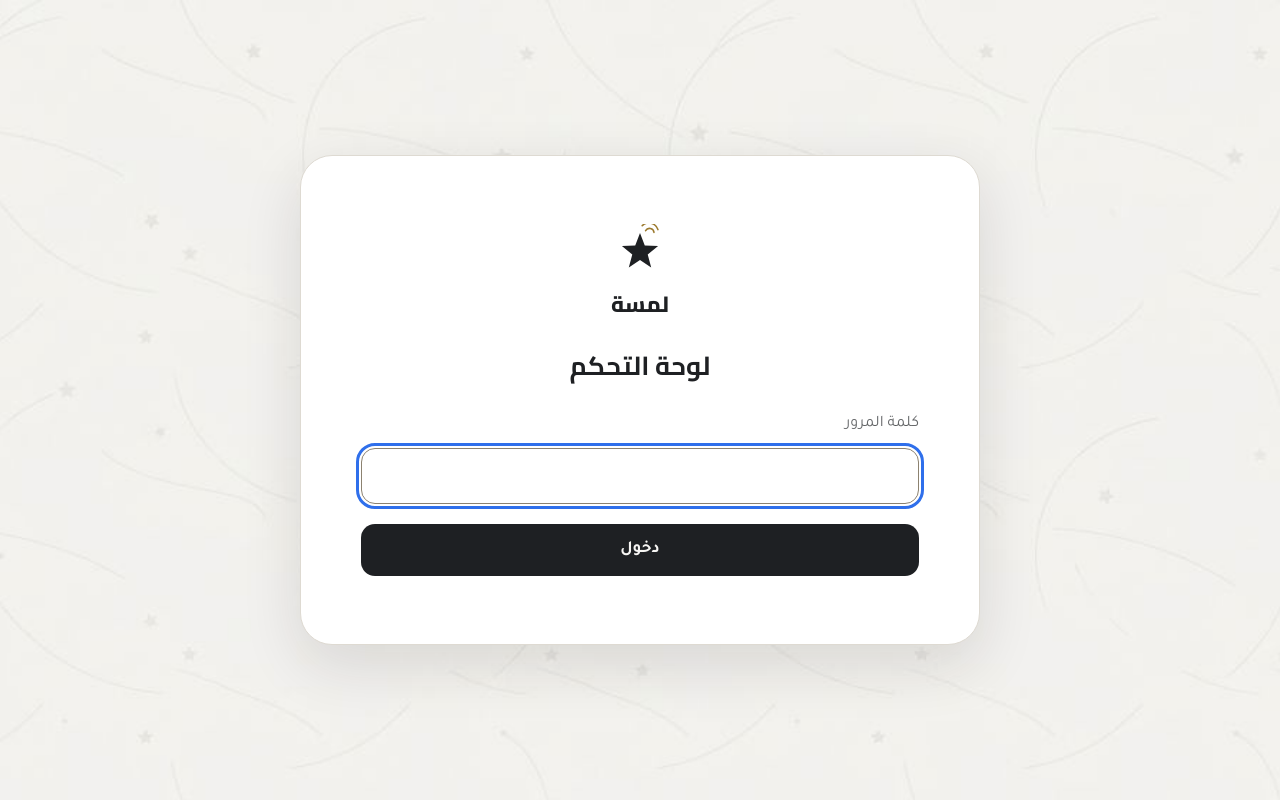
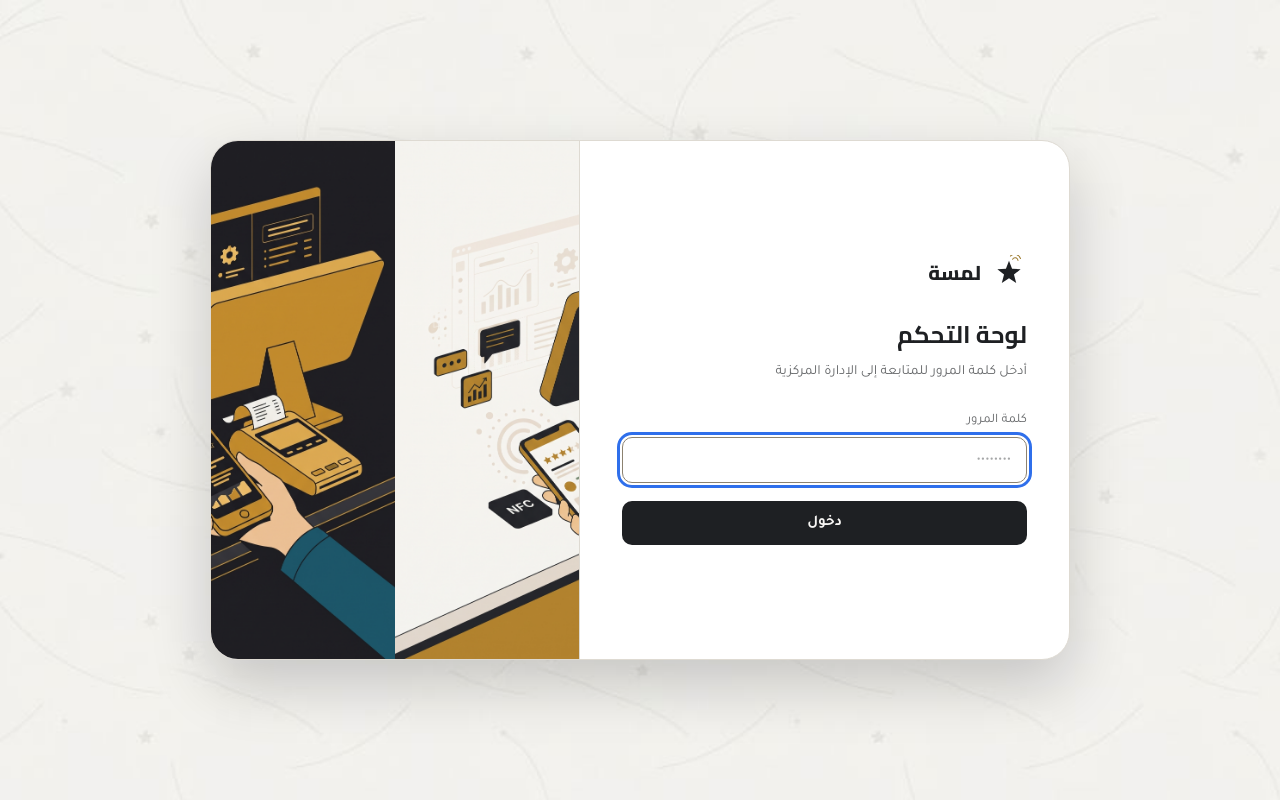
Before and after one commit to ji2v111/Lamsa, a FastAPI app: page /admin/login in a window 1280 px wide. Run offline with FastAPI, Linux system fonts and the light colour scheme.

Commit message:
Update login pages to modern split card with new vertical hero illustrations

```diff
--- a/app/templates/admin_login.html
+++ b/app/templates/admin_login.html
@@ -1,22 +1,147 @@
 {% extends "admin_base.html" %}
-{% block title %}تسجيل الدخول{% endblock %}
+{% block title %}تسجيل الدخول - لمسة{% endblock %}
 {% block body %}
 <div class="login-wrap">
-  <div class="login-row">
+  <div class="split-auth-card">
 
-    <div class="login-card">
-    <div style="display:flex;flex-direction:column;align-items:center;margin-bottom:22px;">
-      <svg viewBox="0 0 100 100" style="width:40px;height:40px;"><path class="logo-star" d="M50,16 L58.52,38.27 L82.34,39.49 L63.79,54.48 L69.99,77.51 L50,64.5 L30.01,77.51 L36.21,54.48 L17.66,39.49 L41.48,38.27 Z"/><path class="logo-ripple" d="M60,12 A8,8 0 0,1 75,15" fill="none" stroke-width="2.8" stroke-linecap="round"/><path class="logo-ripple" d="M54,3 A17,17 0 0,1 82,10" fill="none" stroke-width="2.8" stroke-linecap="round"/></svg>
-      <span style="font-family:'Cairo',sans-serif;font-weight:800;font-size:17px;margin-top:6px;">لمسة</span>
+    <!-- جهة نموذج الدخول (يمين) -->
+    <div class="auth-form-side">
+      <div class="auth-brand">
+        <svg viewBox="0 0 100 100" class="auth-logo">
+          <path class="logo-star" d="M50,16 L58.52,38.27 L82.34,39.49 L63.79,54.48 L69.99,77.51 L50,64.5 L30.01,77.51 L36.21,54.48 L17.66,39.49 L41.48,38.27 Z"/>
+          <path class="logo-ripple" d="M60,12 A8,8 0 0,1 75,15" fill="none" stroke-width="2.8" stroke-linecap="round"/>
+          <path class="logo-ripple" d="M54,3 A17,17 0 0,1 82,10" fill="none" stroke-width="2.8" stroke-linecap="round"/>
+        </svg>
+        <span class="auth-title">لمسة</span>
+      </div>
+
+      <div class="auth-header">
+        <h1>لوحة التحكم</h1>
+        <p class="muted">أدخل كلمة المرور للمتابعة إلى الإدارة المركزية</p>
+      </div>
+
+      <form method="post" action="/admin/login" class="auth-form">
+        <label for="pw">كلمة المرور</label>
+        <input type="password" id="pw" name="password" autofocus required placeholder="••••••••">
+        {% if error %}
+          <p class="auth-error" role="alert">{{ error }}</p>
+        {% endif %}
+        <button class="btn auth-btn" type="submit">دخول</button>
+      </form>
     </div>
-    <h1 style="text-align:center;">لوحة التحكم</h1>
-    <form method="post" action="/admin/login">
-      <label for="pw">كلمة المرور</label>
-      <input type="password" id="pw" name="password" autofocus required>
-      {% if error %}<p style="color:var(--danger);font-size:13px;margin-top:-8px;" role="alert">{{ error }}</p>{% endif %}
-      <button class="btn" type="submit" style="width:100%;justify-content:center;">دخول</button>
-    </form>
+
+    <!-- جهة البانر / الصورة الطولية (يسار) -->
+    <div class="auth-banner-side">
+      <img class="for-light" src="/static/illustrations/hero-light.jpg" alt="لمسة NFC">
+      <img class="for-dark" src="/static/illustrations/hero-dark.jpg" alt="لمسة NFC">
     </div>
+
   </div>
 </div>
+
+<style>
+  .split-auth-card {
+    display: flex;
+    max-width: 860px;
+    width: 100%;
+    min-height: 520px;
+    background: var(--card);
+    border: 1px solid var(--line);
+    border-radius: 28px;
+    overflow: hidden;
+    box-shadow: 0 25px 60px rgba(0, 0, 0, 0.18);
+  }
+
+  /* قسم الفورم */
+  .auth-form-side {
+    flex: 1.1;
+    padding: 50px 42px;
+    display: flex;
+    flex-direction: column;
+    justify-content: center;
+  }
+
+  .auth-brand {
+    display: flex;
+    align-items: center;
+    gap: 10px;
+    margin-bottom: 24px;
+  }
+
+  .auth-logo {
+    width: 36px;
+    height: 36px;
+  }
+
+  .auth-title {
+    font-family: 'Cairo', sans-serif;
+    font-weight: 800;
+    font-size: 20px;
+    color: var(--text);
+  }
+
+  .auth-header h1 {
+    font-size: 24px;
+    margin: 0 0 6px;
+    color: var(--text);
+  }
+
+  .auth-header p {
+    margin: 0 0 26px;
+    font-size: 14px;
+  }
+
+  .auth-form input[type=password] {
+    margin-bottom: 12px;
+    padding: 13px 15px;
+    font-size: 15px;
+  }
+
+  .auth-error {
+    color: var(--danger);
+    font-size: 13px;
+    margin: -4px 0 12px;
+  }
+
+  .auth-btn {
+    width: 100%;
+    justify-content: center;
+    padding: 13px;
+    font-size: 15px;
+    margin-top: 6px;
+  }
+
+  /* قسم البانر الطولي */
+  .auth-banner-side {
+    flex: 1;
+    background: var(--card-2);
+    border-inline-start: 1px solid var(--line);
+    position: relative;
+    overflow: hidden;
+    display: flex;
+    align-items: center;
+    justify-content: center;
+  }
+
+  .auth-banner-side img {
+    width: 100%;
+    height: 100%;
+    object-fit: cover;
+    display: block;
+  }
+
+  /* التجاوب مع شاشات الجوال */
+  @media (max-width: 768px) {
+    .split-auth-card {
+      max-width: 420px;
+      min-height: auto;
+    }
+    .auth-banner-side {
+      display: none;
+    }
+    .auth-form-side {
+      padding: 36px 24px;
+    }
+  }
+</style>
 {% endblock %}
```
Also changed, not shown: app/templates/portal_login.html (+79 -19 lines), app/static/illustrations/hero-dark.jpg, app/static/illustrations/hero-light.jpg.
